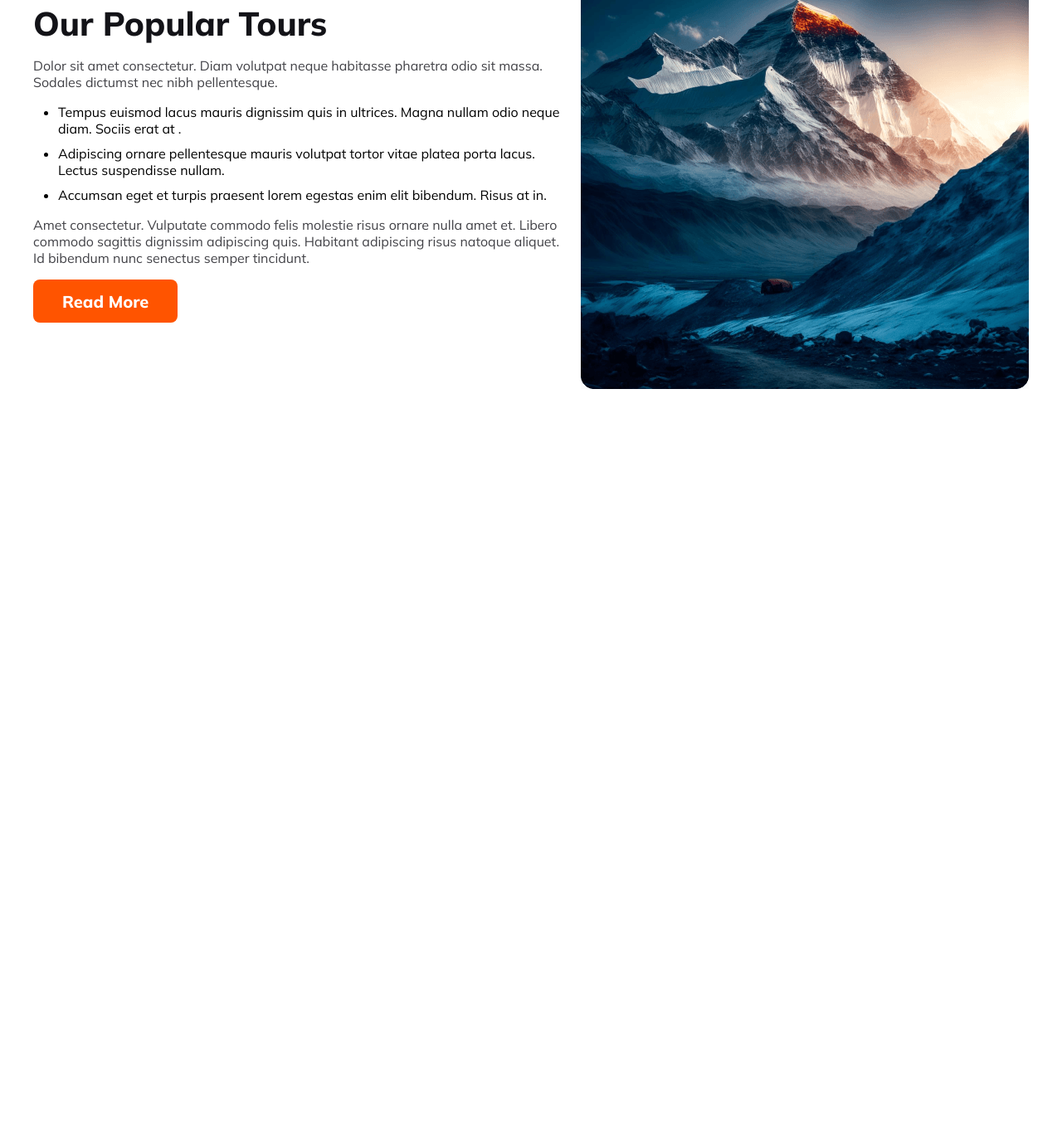
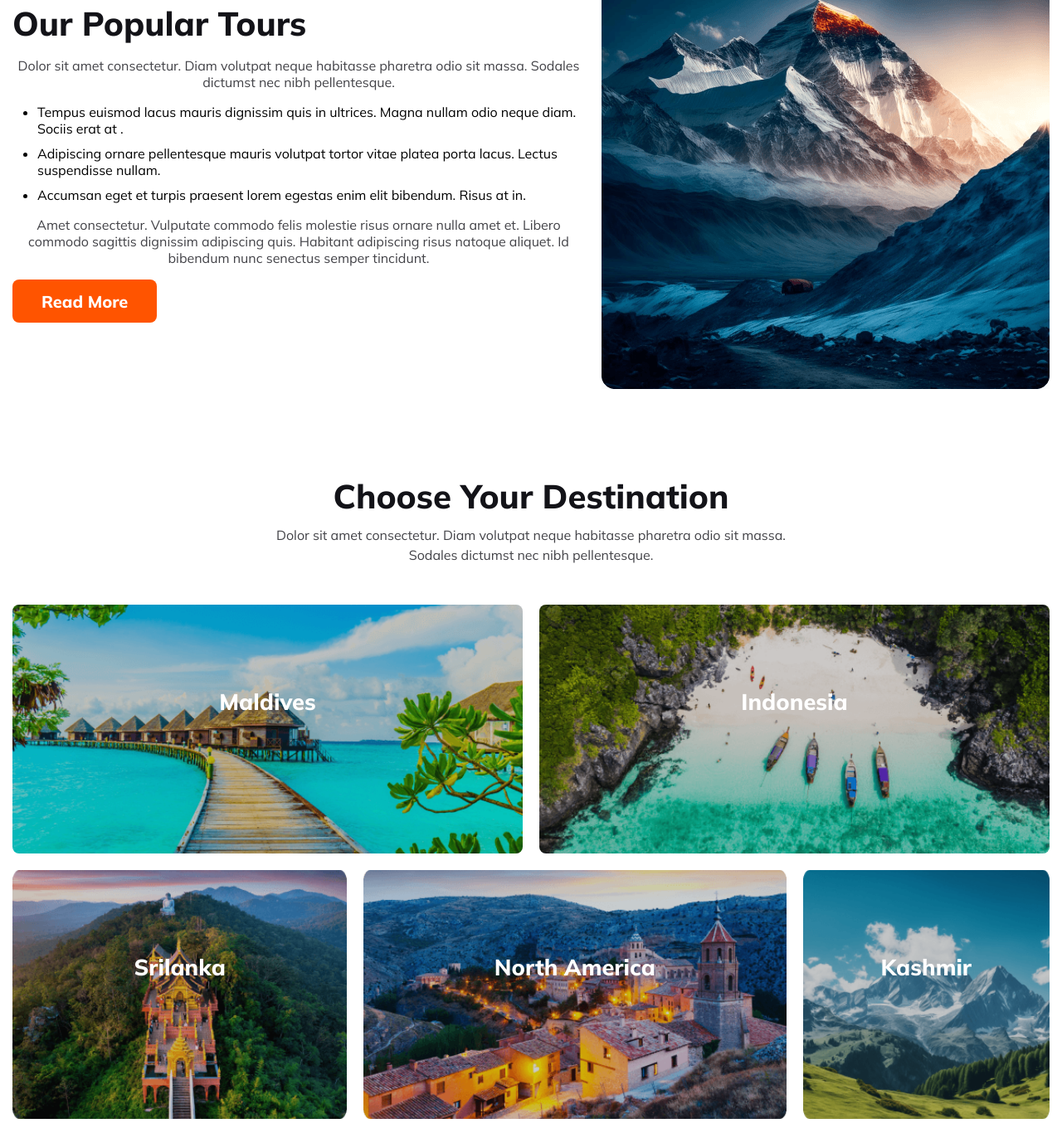
Before and after one commit to imrul099/vegas-travel, a plain HTML site: page index.html in a window 1280 px wide. Shown: the part 826-2192 px from the top of the page at 83% size. Before the commit the page ends 1299 px from the top, so only its background shows below. Drawn offline with Linux system fonts and the light colour scheme.

Commit message:
added the grid container

```diff
--- a/index.html
+++ b/index.html
@@ -65,6 +65,33 @@
                 <img src="./Images/Rectangle 4.png" alt="">
             </div>
         </section>
+        <section class="grid-section">
+            <h3>Choose Your Destination</h3>
+            <p>Dolor sit amet consectetur. Diam volutpat neque habitasse pharetra odio sit massa. <br> Sodales dictumst nec nibh pellentesque.</p>
+            <div class="grid-container">
+                <div class="maldives">
+                    <h3>Maldives</h3>
+                </div>
+                <div class="indonesia">
+                    <h3>Indonesia</h3>
+                </div>
+                <div class="srilanka">
+                    <h3>Srilanka</h3>
+                </div>
+                <div class="north-america">
+                    <h3>North America</h3>
+                </div>
+                <div class="kasmir">
+                    <h3>Kashmir</h3>
+                </div>
+                <div class="bangladesh">
+                    <h3>Bangladesh</h3>
+                </div>
+                <div class="bandorbon">
+                    <h3>Bandarban</h3>
+                </div>
+            </div>
+        </section>
     </main>
     <footer>
 
--- a/styles/index.css
+++ b/styles/index.css
@@ -9,7 +9,7 @@
 
 header {
   margin: 50px auto;
-  max-width: 1200px;
+  max-width: 1250px;
 }
 
 nav {
@@ -60,7 +60,7 @@ nav {
 /* main section */
 main {
   margin: 0 auto;
-  max-width: 1200px;
+  max-width: 1250px;
 }
 
 /* explore section */
@@ -78,6 +78,7 @@ main {
   width: 100%;
   height: 500px;
   opacity: 3.5;
+  border-radius: 8px;
 }
 
 .explore-section h2 {
@@ -134,14 +135,14 @@ main {
 }
 
 /* card section */
-.card-section{
+.card-section {
   margin-top: 100px;
   display: flex;
   align-items: center;
   justify-content: space-between;
   gap: 20px;
 }
-.card-text-container{
+.card-text-container {
   flex: 1;
 }
 
@@ -152,7 +153,7 @@ main {
   line-height: normal;
 }
 
-.card-text-container p{
+.card-text-container p {
   font-size: 1rem;
   font-weight: 400;
   color: #424247;
@@ -160,22 +161,103 @@ main {
   margin-bottom: 16px;
 }
 
-.card-text-container ul li{
+.card-text-container ul li {
   margin-bottom: 10px;
   margin-left: 30px;
-
 }
 
-.btn-primary{
+.btn-primary {
   color: #fff;
   background: #ff5400;
   font-size: 1.25rem;
   font-weight: 800;
-    padding: .87rem 2.18rem;
-    border-radius: .5rem;
+  padding: 0.87rem 2.18rem;
+  border-radius: 0.5rem;
   border: none;
 }
 
-.img-container img{
+.img-container img {
   width: 100%;
 }
+
+/* grid section */
+.grid-section {
+  margin-top: 100px;
+}
+
+.grid-section h3 {
+  color: #131318;
+  font-size: 2.5rem;
+  font-weight: 800;
+  line-height: normal;
+  margin-bottom: 10px;
+}
+
+.grid-section p{
+  color: #424247;
+  font-size: 1rem;
+  font-weight: 400;
+  line-height: 1.5rem;
+
+}
+
+.grid-section h3,
+p {
+  text-align: center;
+}
+
+.grid-container {
+  display: grid;
+  grid-template-columns: repeat(12, 1fr);
+  gap: 1.25rem;
+  grid-template-areas:
+    "m m m m m m i i i i i i"
+    "s s s s na na na na na k k k"
+    "bd bd bd bd bd band band band band band band band";
+    margin-top: 3rem;
+}
+
+.maldives {
+  background-image: url(../Images/Rectangle\ 5.png);
+  grid-area: m;
+}
+.indonesia {
+  background-image: url(../Images/Rectangle\ 8.png);
+  grid-area: i;
+}
+.srilanka {
+  background-image: url(../Images/Rectangle\ 6.png);
+  grid-area: s;
+}
+.north-america {
+  background-image: url(../Images/Rectangle\ 7.png);
+  grid-area: na;
+}
+.kasmir {
+  background-image: url(../Images/Rectangle\ 9.png);
+  grid-area: k;
+}
+.bangladesh {
+  background-image: url(../Images/Rectangle\ 11.png);
+  grid-area: bd;
+}
+.bandorbon {
+  background-image: url(../Images/Rectangle\ 10.png);
+  grid-area: band;
+}
+
+.grid-container div {
+  background-repeat: no-repeat;
+  border-radius: 8px;
+  height: 300px;
+  text-align: center;
+  background-position: center;
+  background-size: cover;
+  padding: 100px 0;
+}
+
+.grid-container div h3{
+  color: #fff;
+  font-size: 1.7rem;
+  font-size: 800;
+}
```
Lines whose indentation alone changed are shown as unchanged.
